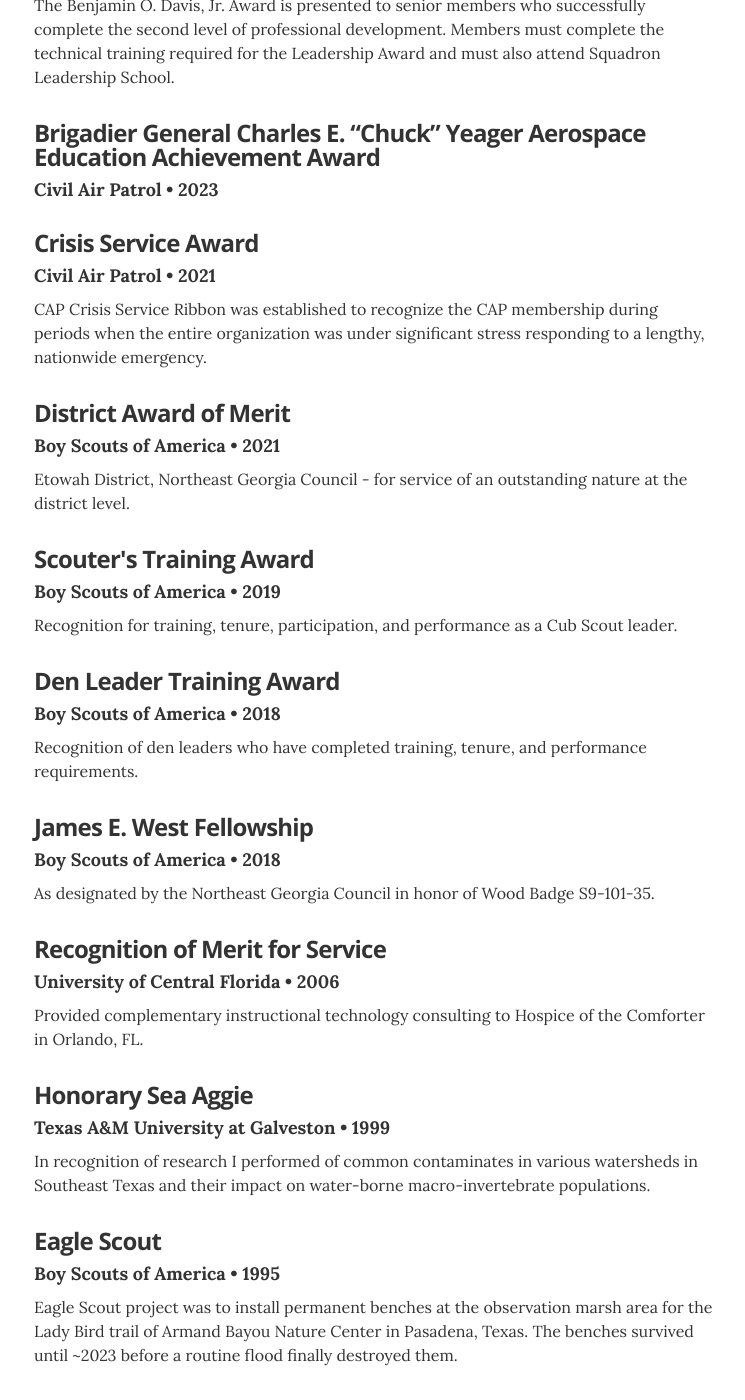
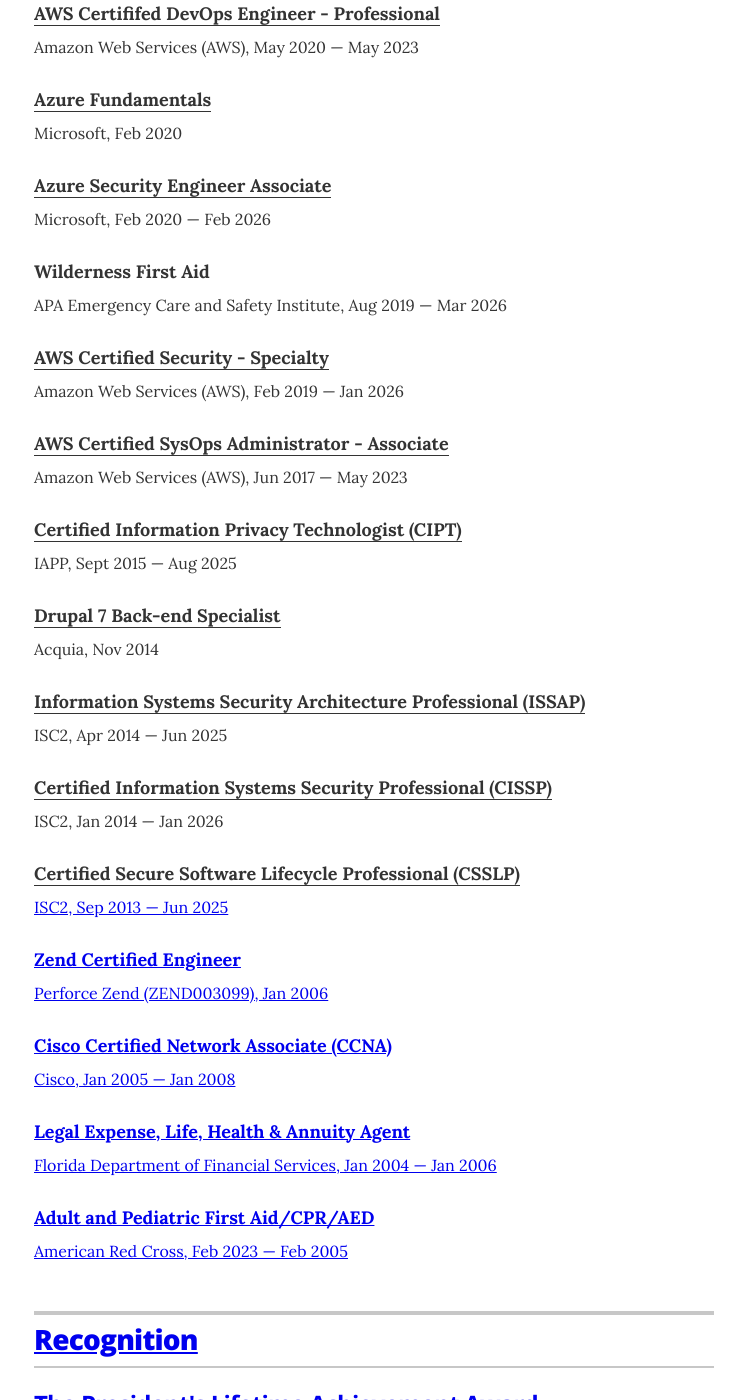
Before and after one commit to deekayen/dkn.github.io, a Jekyll site: the page built from index.html, in a window 1280 px wide and 1400 px high, scrolled down 3781 px. Shown: the whole window, without its empty margins (266-1011 px from the left). Built offline with Jekyll 4.4.1, drawn with Linux system fonts in a browser that asks for light colours; some of the changed text lies outside the part shown.

Commit message:
Add certifications, remove duplicate line on projects.

```diff
--- a/_config.yml
+++ b/_config.yml
@@ -39,7 +39,7 @@
 resume_section_experience:      true
 resume_section_education:       true
 resume_section_projects:        true
-# resume_section_skills:          true
+resume_section_skills:          true
 resume_section_recognition:     true
 resume_section_links:           true
 resume_section_associations:    true
--- a/_data/interests.yml
+++ b/_data/interests.yml
@@ -1,4 +1,4 @@
 # Interests
-- description: Human rights and world affairs
-- description: Music (baritone saxiphonist)
+- description: Terraform Associate
+- description: Certificate of Cloud Security Knowledge v.4
 - description: Linguistics
--- a/_data/projects.yml
+++ b/_data/projects.yml
@@ -6,7 +6,7 @@
   role: Primary Designer
   duration: 2012 &mdash; Present
   url: "https://normanlayout.info/"
-  description: Creator of the Norman keyboard layout, which is now widely used and included as an alternative in the Linux xkeyboard library.Creator of the Norman keyboard layout, which is now widely used and included as an alternative in the Linux xkeyboard library.
+  description: Creator of the Norman keyboard layout, which is now widely used and included as an alternative in the Linux xkeyboard library.
 
 # Guardr
 - project: Guardr
--- a/_data/skills.yml
+++ b/_data/skills.yml
@@ -1,12 +1,63 @@
 # Skills
-# Organizational leadership
-- skill: Organizational leadership
-  description: I have several years of experience leading organziations from community groups to business departments. From public speaking, to mentoring, to coordination of people and events, I can lead in any context.
+- skill: <a href="https://www.credly.com/badges/ad017df4-32d2-4641-86fd-a28947c9d1ff/public_url">Terraform Associate</a>
+  description: Hashicorp, 2024 &mdash; 2026
 
-# Communications strategy
-- skill: Communications strategy
-  description: Content and marketing strategy,
+- skill: <a href="https://www.credly.com/badges/ff1cd5f4-761b-4f1b-ba9c-1dbb99253ddd/public_url">Certificate of Cloud Security Knowledge v.4</a>
+  description: Cloud Security Alliance, May 2023
 
-# Digital content development and creation
-- skill: Digital content development and creation
-  description: Copy writing, graphic design, web design, front-end web development, print design
+- skill: <a href="https://lpi.org/v/LPI000563609/zpajuw9btt">Linux Essentials</a>
+  description: Linux Professional Institute (LPI), May 2023
+
+- skill: Swimming and Water Rescue
+  description: Scouting America, Sept 2022
+
+- skill: General Mobile Radio Service
+  description: Federal Communications Commission (FCC), 2021 &mdash; 2031
+
+- skill: Amateur Radio Operator
+  description: Federal Communications Commission (FCC), 2021 &mdash; 2031
+
+- skill: <a href="https://www.credly.com/badges/14744583-e64a-47ff-a6c7-3edf4c4d3ddc/public_url">AWS Certififed DevOps Engineer - Professional</a>
+  description: Amazon Web Services (AWS), May 2020 &mdash; May 2023
+
+- skill: <a href="https://learn.microsoft.com/api/credentials/share/en-us/deekayen/927D85CE21A07FBD?sharingId=9B982352F6164119">Azure Fundamentals</a>
+  description: Microsoft, Feb 2020
+
+- skill: <a href="https://learn.microsoft.com/api/credentials/share/en-us/deekayen/F175F16F257E814B?sharingId=9B982352F6164119">Azure Security Engineer Associate</a>
+  description: Microsoft, Feb 2020 &mdash; Feb 2026
+
+- skill: Wilderness First Aid
+  description: APA Emergency Care and Safety Institute, Aug 2019 &mdash; Mar 2026
+
+- skill: <a href="https://www.credly.com/badges/fb2364bf-8bb4-4c69-854c-1bfeee9d232b/public_url">AWS Certified Security - Specialty</a>
+  description: Amazon Web Services (AWS), Feb 2019 &mdash; Jan 2026
+
+- skill: <a href="https://www.credly.com/badges/8bc2a79e-814e-4505-814b-0859baa5a585/public_url">AWS Certified SysOps Administrator - Associate</a>
+  description: Amazon Web Services (AWS), Jun 2017 &mdash; May 2023
+
+- skill: <a href="https://www.credential.net/846443b9-c8d5-49a2-b3c3-f47e21849fb9">Certified Information Privacy Technologist (CIPT)</a>
+  description: IAPP, Sept 2015 &mdash; Aug 2025
+
+- skill: <a href="https://certification.acquia.com/user/1018">Drupal 7 Back-end Specialist</a>
+  description: Acquia, Nov 2014
+
+- skill: <a href="https://www.credly.com/badges/d7029f0b-8e34-498f-99a5-9306839df603/public_url">Information Systems Security Architecture Professional (ISSAP)</a>
+  description: ISC2, Apr 2014 &mdash; Jun 2025
+
+- skill: <a href="https://www.credly.com/badges/7d9ed57d-349a-48e7-a56a-23e5fffc717f/public_url">Certified Information Systems Security Professional (CISSP)</a>
+  description: ISC2, Jan 2014 &mdash; Jan 2026
+
+- skill: <a href="https://www.credly.com/badges/6cc52668-93af-44db-9e82-41f7009d9aa9/public_url">Certified Secure Software Lifecycle Professional (CSSLP)
+  description: ISC2, Sep 2013 &mdash; Jun 2025
+
+- skill: Zend Certified Engineer
+  description: Perforce Zend (ZEND003099), Jan 2006
+
+- skill: Cisco Certified Network Associate (CCNA)
+  description: Cisco, Jan 2005 &mdash; Jan 2008
+
+- skill: Legal Expense, Life, Health & Annuity Agent
+  description: Florida Department of Financial Services, Jan 2004 &mdash; Jan 2006
+
+- skill: Adult and Pediatric First Aid/CPR/AED
+  description: American Red Cross, Feb 2023 &mdash; Feb 2005
--- a/_layouts/resume.html
+++ b/_layouts/resume.html
@@ -121,7 +121,7 @@
       <section class="content-section">
 
         <header class="section-header">
-          <h2>Skills</h2>
+          <h2>Certifications</h2>
         </header>
         {% for skill in site.data.skills %}
         <div class="resume-item">
```
